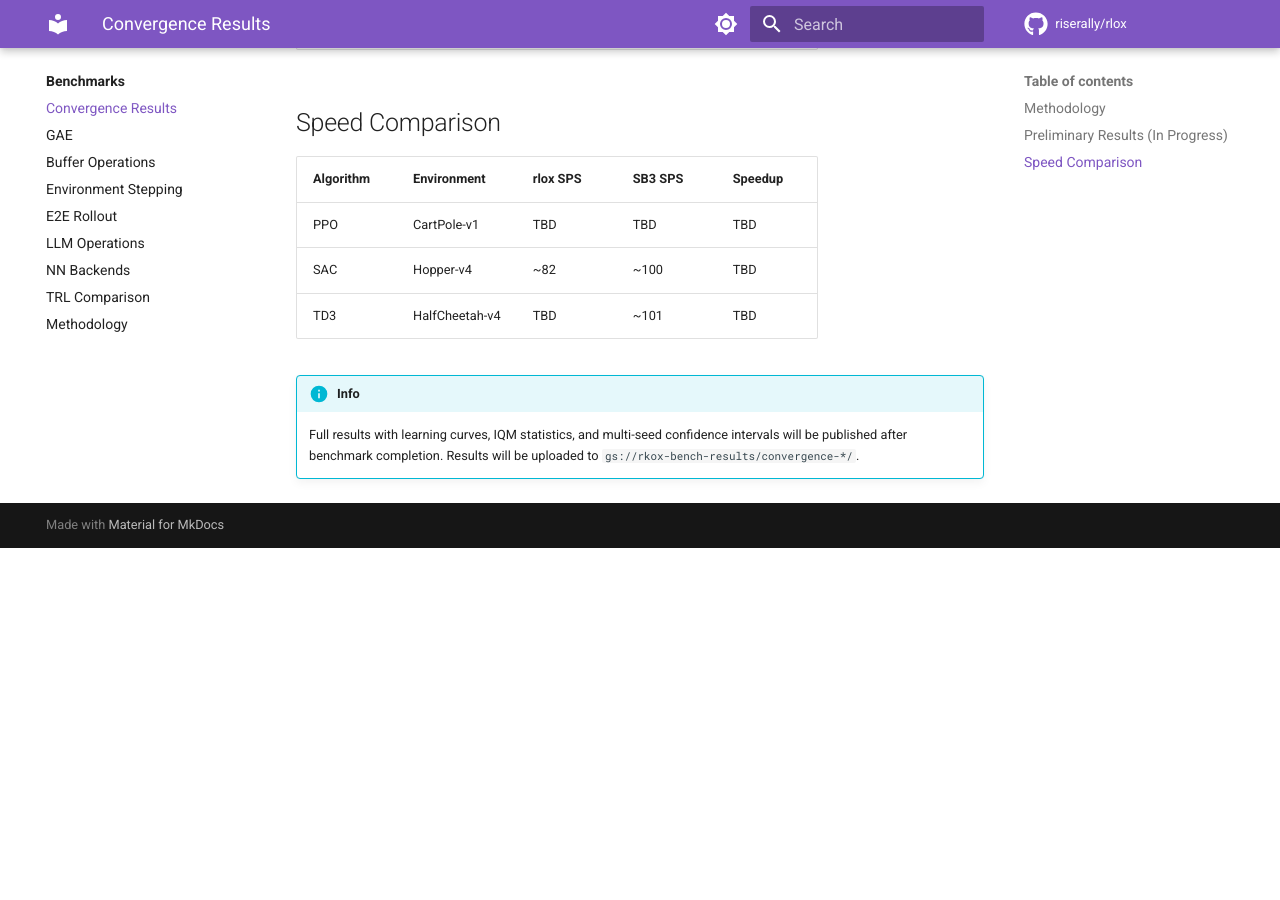
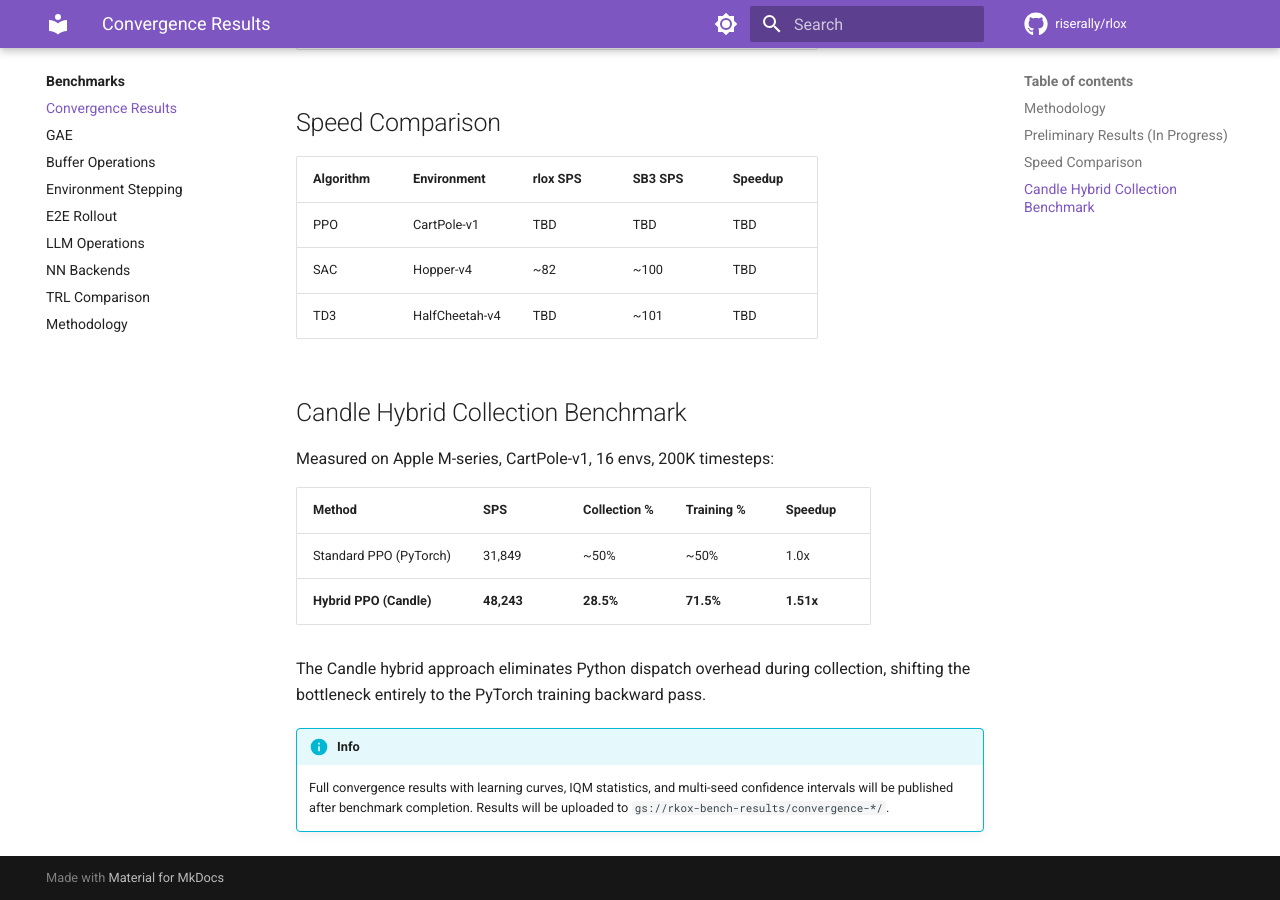
Before and after one commit to riserally/rlox, an MkDocs documentation site: the page built from docs/benchmark/convergence-results.md, in a window 1280 px wide and 900 px high, scrolled down 1041 px. Built offline with MkDocs 1.6.1 and Material for MkDocs 9.7.7, drawn with Linux system fonts in a browser that asks for light colours; comment, search, counter and statistics services are not loaded; before the commit the page ends 1589 px from its top, so only the background shows below that.

Commit message:
Fix clippy warnings: saturating_sub, enumerate, repeat_n
- offline.rs: Use saturating_sub for max_start, enumerate for rtg loop
- packing.rs: Replace repeat().take() with repeat_n() (Rust 1.82+)
- convergence-results.md: Add Candle benchmark data (1.51x speedup)

```diff
--- a/docs/benchmark/convergence-results.md
+++ b/docs/benchmark/convergence-results.md
@@ -32,7 +32,19 @@
 | SAC | Hopper-v4 | ~82 | ~100 | TBD |
 | TD3 | HalfCheetah-v4 | TBD | ~101 | TBD |
 
+## Candle Hybrid Collection Benchmark
+
+Measured on Apple M-series, CartPole-v1, 16 envs, 200K timesteps:
+
+| Method | SPS | Collection % | Training % | Speedup |
+|--------|-----|-------------|------------|---------|
+| Standard PPO (PyTorch) | 31,849 | ~50% | ~50% | 1.0x |
+| **Hybrid PPO (Candle)** | **48,243** | **28.5%** | **71.5%** | **1.51x** |
+
+The Candle hybrid approach eliminates Python dispatch overhead during collection,
+shifting the bottleneck entirely to the PyTorch training backward pass.
+
 !!! info
-    Full results with learning curves, IQM statistics, and multi-seed
+    Full convergence results with learning curves, IQM statistics, and multi-seed
     confidence intervals will be published after benchmark completion.
     Results will be uploaded to `gs://rkox-bench-results/convergence-*/`.
```
Also changed, not shown: 2 other files.
